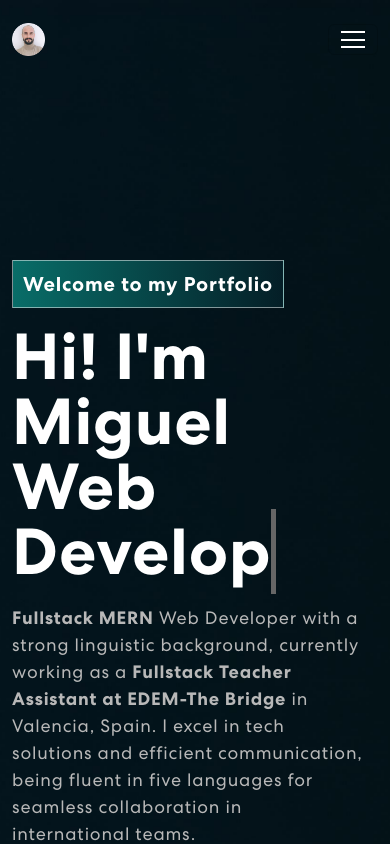
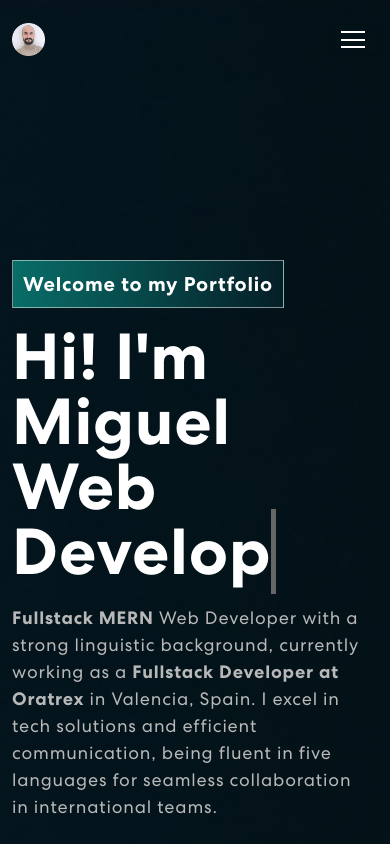
Before and after one commit to miguelherreravillanueva/Personal_Page, a React (Create React App) app: page / in a window 390 px wide. Shown: the top 844 px of the page. Built offline with nearby package versions, Linux system fonts and the light colour scheme.

Commit message:
Banner fixed. CSS fixed.

```diff
--- a/src/App.css
+++ b/src/App.css
@@ -100,7 +100,7 @@ select:focus {
   text-align: center;
   padding: 60px 50px;
   margin-top: -60px;
-  margin-bottom: -40px;
+  margin-bottom: 20px;
 }
 
 .project h2 {
@@ -258,3 +258,54 @@ select:focus {
   right: 0;
   z-index: -4;
 }
+
+/* Estilos comunes para tamaños de pantalla grandes */
+.background,
+.banner,
+.contact,
+.footer,
+.hobbie,
+.language,
+.navbar,
+.skill,
+.project {
+  padding: 0;
+}
+
+/* Nueva definición para tamaños de pantalla más pequeños */
+@media (max-width: 767px) {
+  .background,
+  .banner,
+  .contact,
+  .footer,
+  .hobbie,
+  .language,
+  .navbar,
+  .skill,
+  .project {
+    padding: 40px 0;
+  }
+
+  .banner {
+    padding: 120px 0 60px 0;
+  }
+
+  .banner h1 {
+    font-size: 40px;
+  }
+
+  .banner p {
+    font-size: 16px;
+  }
+
+  .banner button {
+    margin-top: 30px;
+  }
+
+  .banner button svg {
+    font-size: 20px;
+    margin-left: 5px;
+  }
+
+  /* Ajustes adicionales según sea necesario */
+}
--- a/src/components/Background/Background.css
+++ b/src/components/Background/Background.css
@@ -10,7 +10,7 @@
     border-radius: 64px;
     text-align: center;
     padding: 60px 50px;
-    margin-top: -60px;
+    margin-top: -40px;
     margin-bottom: 60px;
   }
 
--- a/src/components/Banner/Banner.jsx
+++ b/src/components/Banner/Banner.jsx
@@ -58,7 +58,7 @@ import "./Banner.css";
                 <span className="tagline">Welcome to my Portfolio</span>
                 <h1>{`Hi! I'm Miguel`} <span className="txt-rotate" dataPeriod="1000" data-rotate='[ "Web Developer"]'><span className="wrap"><br/>
                     {text}</span></span></h1>
-                  <p><strong>Fullstack MERN</strong> Web Developer with a strong linguistic background, currently working as a <strong>Fullstack Teacher Assistant at EDEM-The Bridge</strong> in Valencia, Spain. I excel in tech solutions and efficient communication, being fluent in five languages for seamless collaboration in international teams.</p>
+                  <p><strong>Fullstack MERN</strong> Web Developer with a strong linguistic background, currently working as a <strong>Fullstack Developer at Oratrex</strong> in Valencia, Spain. I excel in tech solutions and efficient communication, being fluent in five languages for seamless collaboration in international teams.</p>
                   <button onClick={() => console.log('connect')}>Let’s explore <ArrowRightCircle size={25} /></button>
               </div>}
             </TrackVisibility>
--- a/src/components/Contact/Contact.css
+++ b/src/components/Contact/Contact.css
@@ -1,8 +1,7 @@
-
-
 /************ Contact Css ************/
 .contact {
     padding: 60px 0 200px 0;
+    margin-top: -60px;
     background-image: url('../../assets/img/fondo1.png');
   }
 
--- a/src/components/Languages/Languages.css
+++ b/src/components/Languages/Languages.css
@@ -12,6 +12,7 @@
     text-align: center;
     padding: 60px 50px;
     margin-top: -60px;
+    margin-bottom: 60px;
   }
 
   .language h2 {
--- a/src/components/Profile/Profile.jsx
+++ b/src/components/Profile/Profile.jsx
@@ -6,6 +6,7 @@ import founderz from "../../assets/img/founderz.jpeg";
 import gapnet from "../../assets/img/gapnet.jpeg";
 import e_commerce from "../../assets/img/e_commerce.png";
 import news from "../../assets/img/news.jpeg";
+import oratrex from "../../assets/img/oratrex_logo.jpeg";
 import shoe_shop from "../../assets/img/shoe_shop.png";
 import TrackVisibility from 'react-on-screen';
 import Card from "../Card/Card";
@@ -46,6 +47,13 @@ const Profile = () => {
     ];
 
     const experienceData = [
+        {
+            title: "Fullstack Developer",
+            subtitle: "Oratrex, 2023",
+            description: "Creating solutions and code for both frontend and backend.",
+            imgUrl: oratrex,
+            url: "https://edem.eu/",
+        },
         {
             title: "Fullstack Teacher Assistant",
             subtitle: "EDEM-The Bridge, 2023",
```
Also changed, not shown: src/assets/img/oratrex_logo.jpeg (added), src/components/Banner/Banner.css (line endings or trailing spaces).
